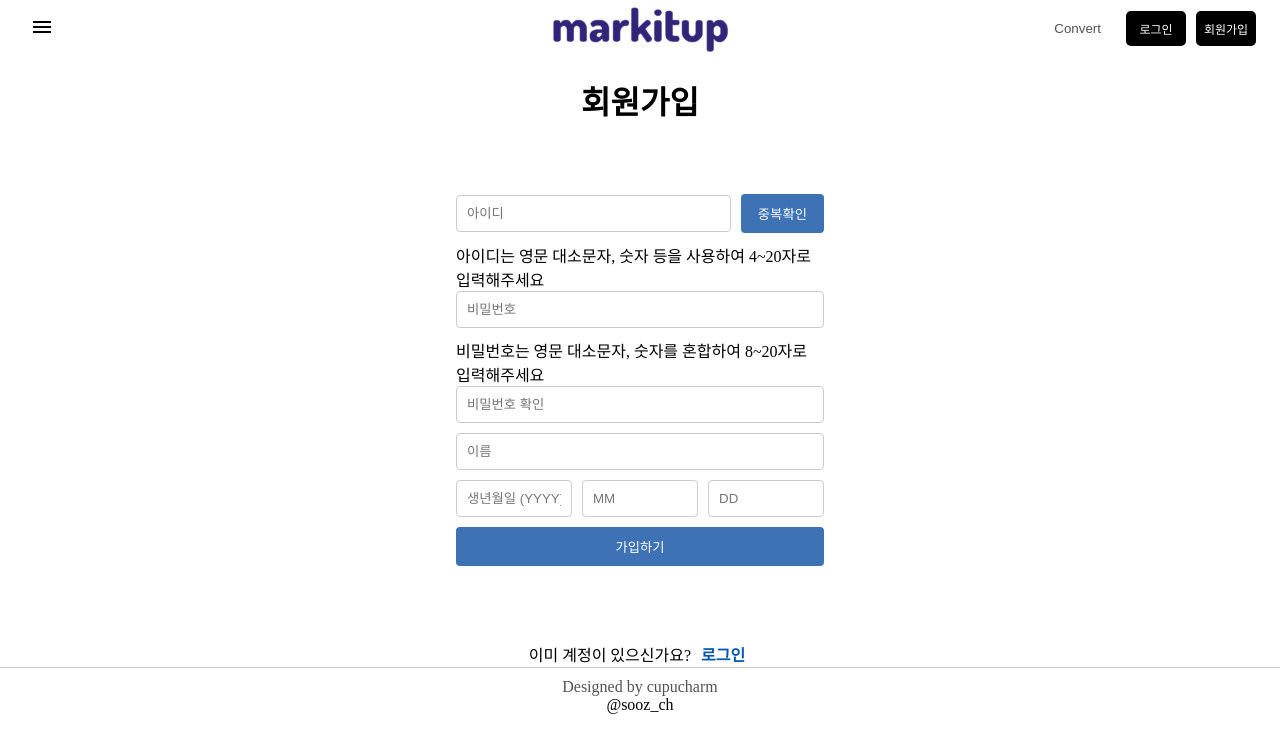
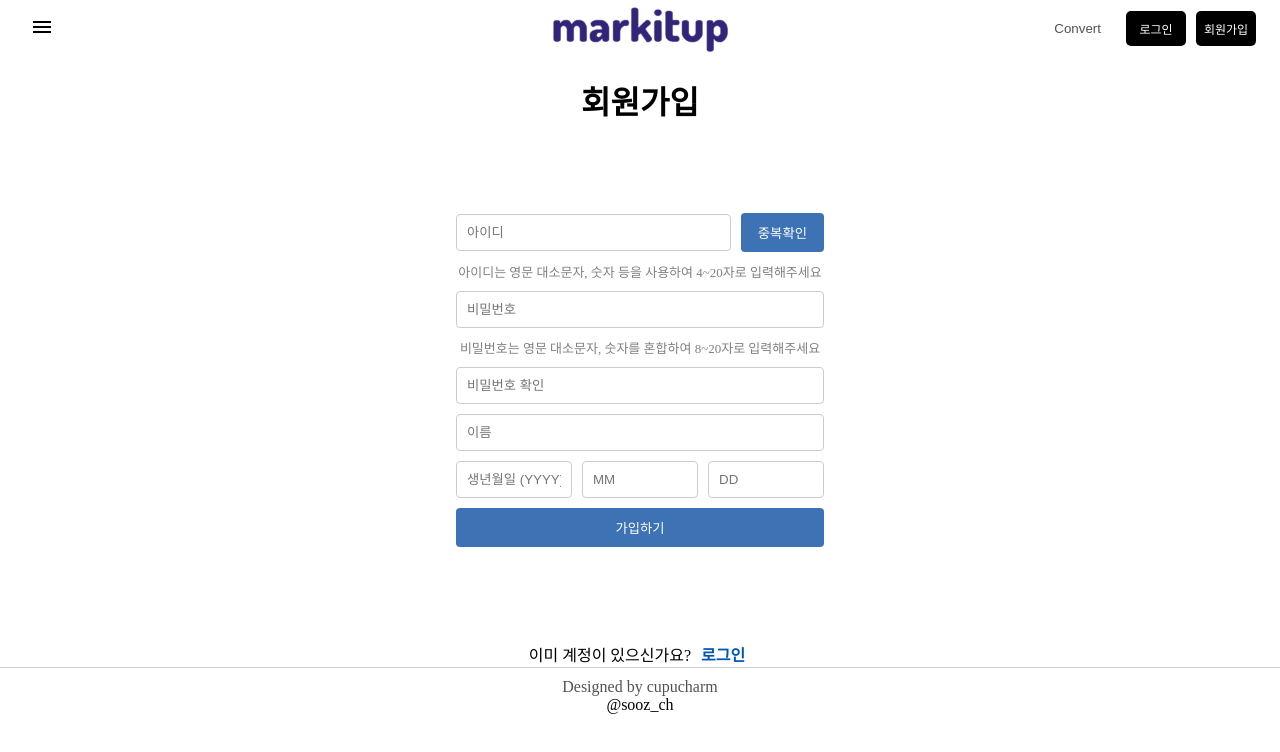
Before and after one commit to cupucharm/MarkItUp-React, a React (Create React App) app: page /register in a window 1280 px wide. Shown: the top 752 px of the page. Built offline with nearby package versions, Linux system fonts and the light colour scheme; no server answers.

Commit message:
회원가입 css 수정

```diff
--- a/src/style/Register.module.scss
+++ b/src/style/Register.module.scss
@@ -99,3 +99,11 @@
   font-weight: 600;
   font-size: medium;
 }
+
+.idInfo,
+.pwdInfo {
+  font-size: small;
+  margin-bottom: 10px;
+  color: grey;
+  text-align: center;
+}
```
